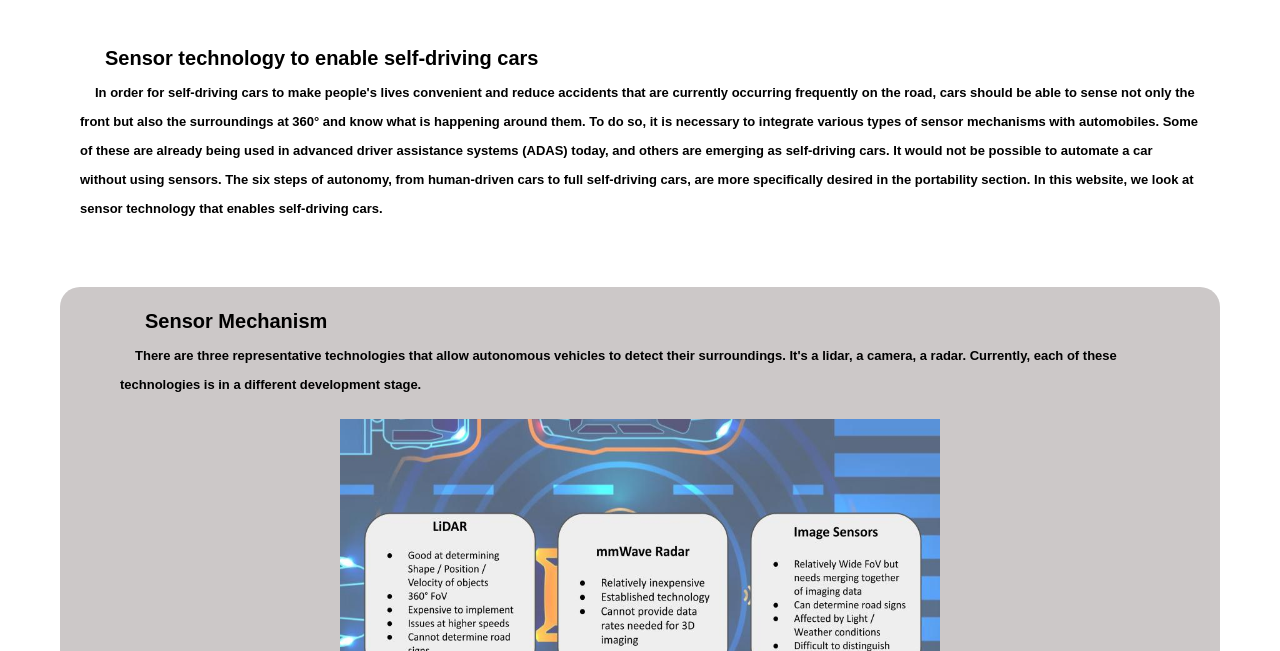
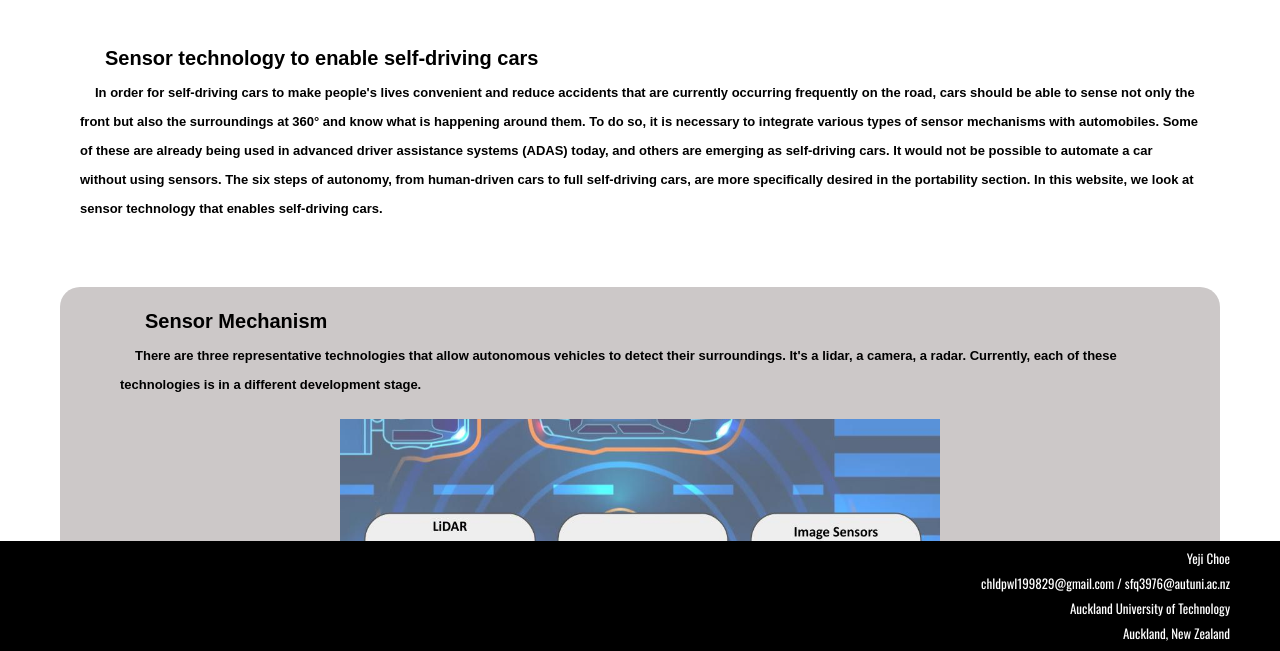
Before and after one commit to chldpwl199829/Website, a plain HTML site: page misc/topic.html in a window 1280 px wide. Shown: the part 149-800 px from the top of the page. Drawn offline with nearby package versions, Linux system fonts and the light colour scheme; a web font is replaced by a local one.

Commit message:
Update topic.html

```diff
--- a/misc/topic.html
+++ b/misc/topic.html
@@ -215,5 +215,13 @@
     </Camera>
 
 </body>
+<footer class="footer">
+    <div class = "footer">
+    <p>Yeji Choe </p>
+    <p>chldpwl199829@gmail.com / sfq3976@autuni.ac.nz</p>
+    <p>Auckland University of Technology</p>
+    <p>Auckland, New Zealand </p>
+    </div>
+</footer>
 
 </html>
```
